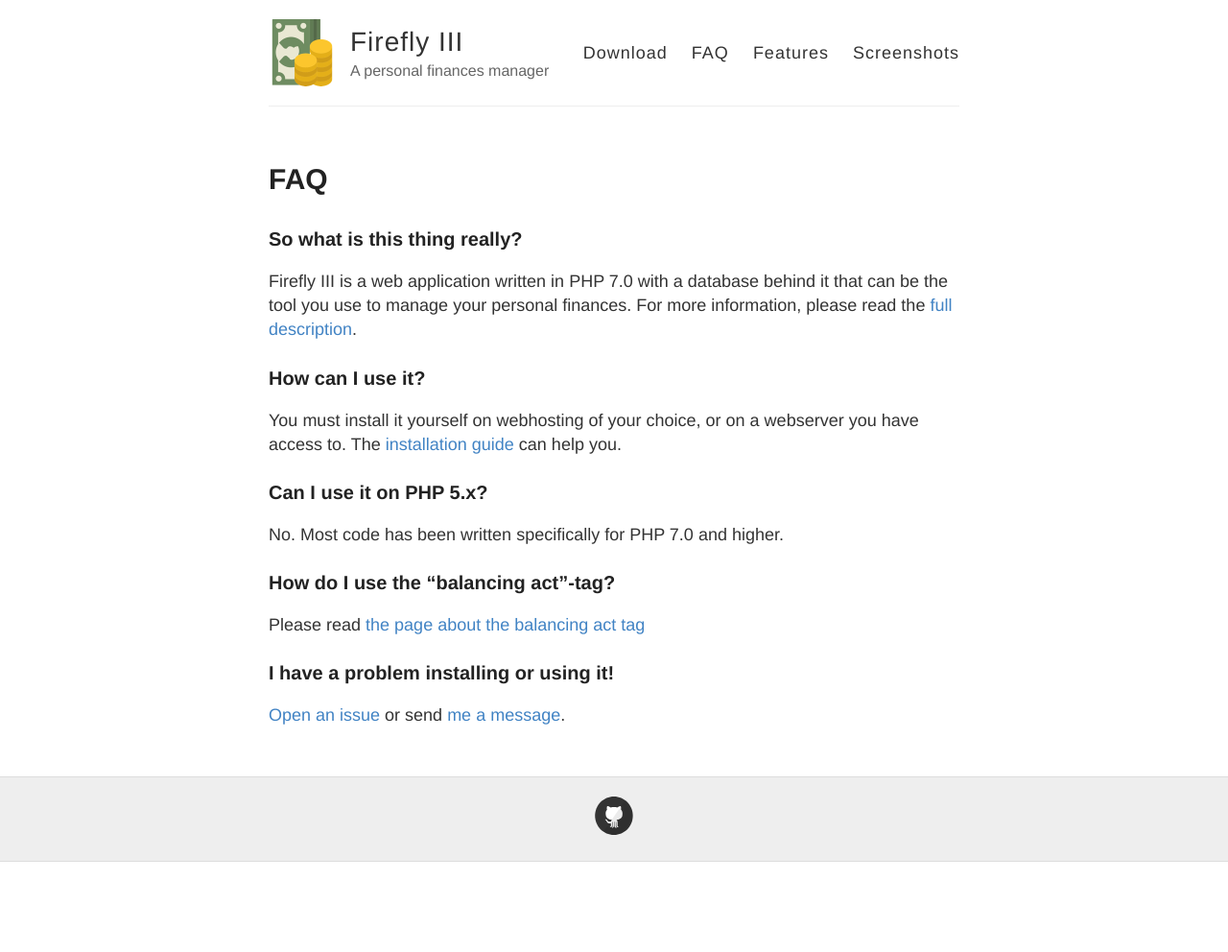
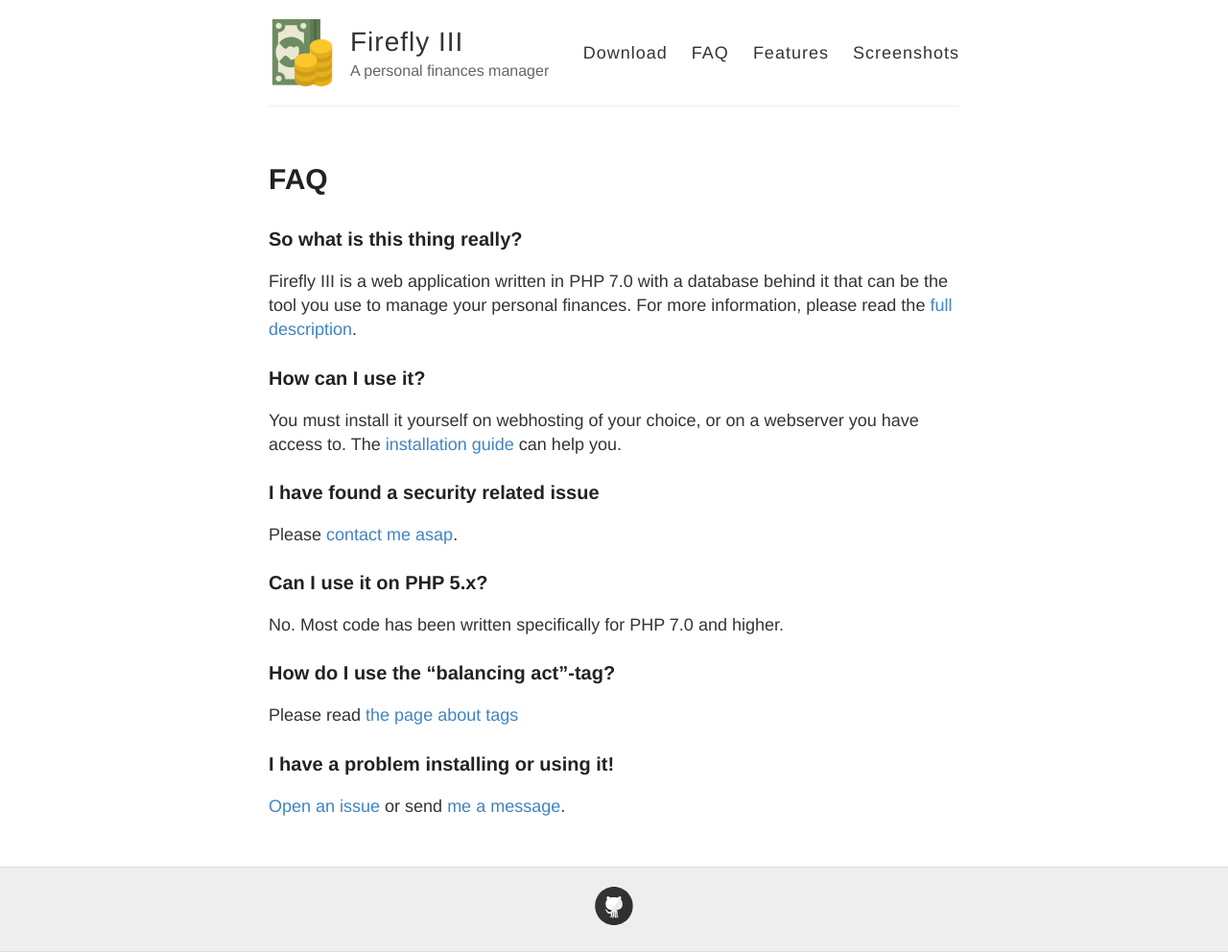
Before and after one commit to firefly-iii/firefly-iii.org, a Jekyll site: the page built from faq.md, in a window 1280 px wide. Shown: the whole page at 96% size. Built offline with Jekyll 4.4.1, drawn with Linux system fonts in a browser that asks for light colours; before the commit the page ends 900 px from its top, so only the background shows below that.

```diff
--- a/faq.md
+++ b/faq.md
@@ -13,13 +13,17 @@ Firefly III is a web application written in PHP 7.0 with a database behind it th
 
 You must install it yourself on webhosting of your choice, or on a webserver you have access to. The [installation guide](/installation-guide/) can help you.
 
+### I have found a security related issue
+
+Please [contact me asap](/reporting-bugs-and-security-issues/).
+
 ### Can I use it on PHP 5.x?
 
 No. Most code has been written specifically for PHP 7.0 and higher.
 
 ### How do I use the "balancing act"-tag?
 
-Please read [the page about the balancing act tag](/balancing-act-tag/)
+Please read [the page about tags](/tags/)
 
 ### I have a problem installing or using it!
 
```
Also changed, not shown: fug-balancing-act.md (deleted, +0 -8 lines), fug-piggy-banks.md (added, +23 -0 lines), full-description.md (+1 -3 lines), reporting-bugs.md (added, +22 -0 lines).
